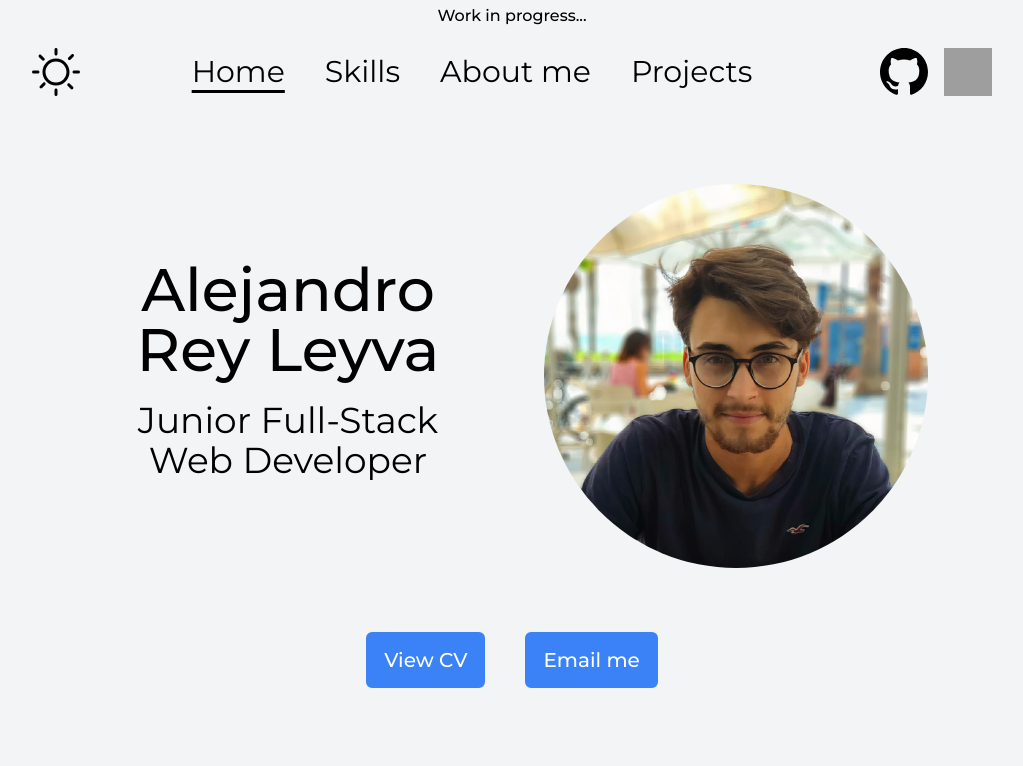
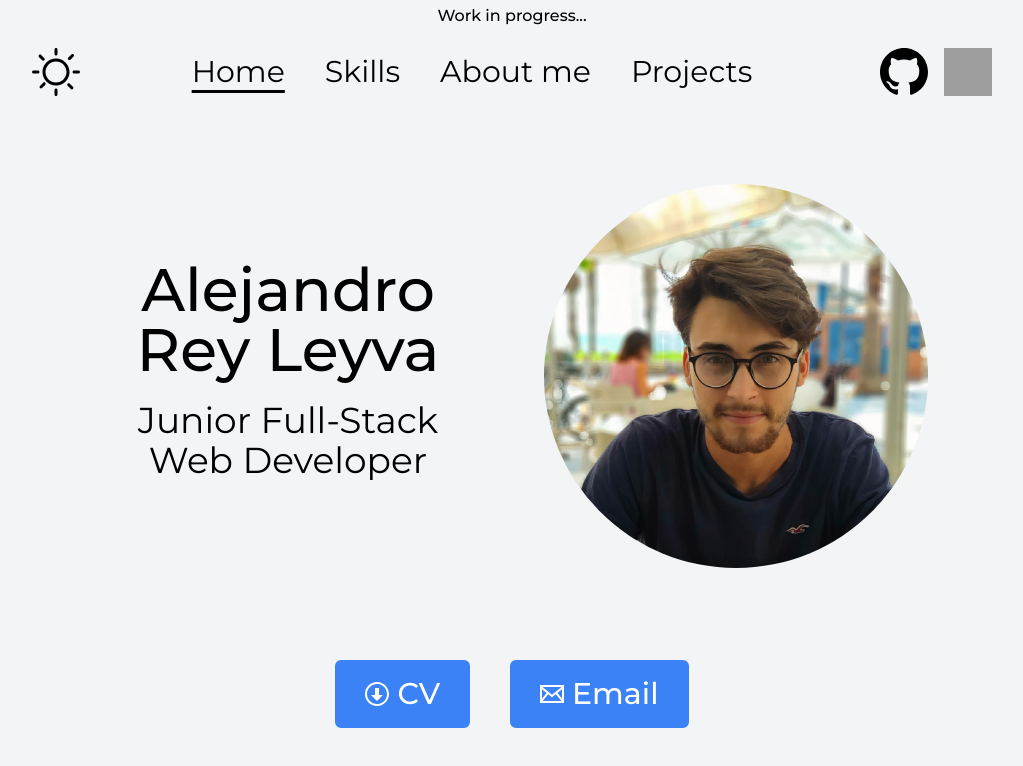
Before and after one commit to alereyleyva/alereyleyva.dev, a Next.js app: page / in a window 1280 px wide. Shown: the top 766 px of the page, without its empty margins (128-1151 px from the left). Built offline with nearby package versions, Linux system fonts and the light colour scheme; grey boxes are pictures that could not be loaded.

Commit message:
Email and Download SVG added to index button

```diff
--- /dev/null
+++ b/SVG/DownloadSVG.jsx
@@ -0,0 +1,15 @@
+import React from 'react';
+
+export default function DownloadSVG() {
+  return (
+    <svg
+      xmlns="http://www.w3.org/2000/svg"
+      width="24"
+      height="24"
+      viewBox="0 0 24 24"
+      className="svg"
+    >
+      <path d="M6 13h4v-7h4v7h4l-6 6-6-6zm16-1c0 5.514-4.486 10-10 10s-10-4.486-10-10 4.486-10 10-10 10 4.486 10 10zm2 0c0-6.627-5.373-12-12-12s-12 5.373-12 12 5.373 12 12 12 12-5.373 12-12z" />
+    </svg>
+  );
+}
--- /dev/null
+++ b/SVG/EmailSVG.jsx
@@ -0,0 +1,15 @@
+import React from 'react';
+
+export default function EmailSVG() {
+  return (
+    <svg
+      xmlns="http://www.w3.org/2000/svg"
+      width="24"
+      height="24"
+      viewBox="0 0 24 24"
+      className="svg"
+    >
+      <path d="M0 3v18h24v-18h-24zm6.623 7.929l-4.623 5.712v-9.458l4.623 3.746zm-4.141-5.929h19.035l-9.517 7.713-9.518-7.713zm5.694 7.188l3.824 3.099 3.83-3.104 5.612 6.817h-18.779l5.513-6.812zm9.208-1.264l4.616-3.741v9.348l-4.616-5.607z" />
+    </svg>
+  );
+}
--- a/pages/index.js
+++ b/pages/index.js
@@ -2,6 +2,8 @@ import React from 'react';
 import Image from 'next/image';
 import Button from '../components/Button';
 import socialLinks from '../data/socialLinks';
+import EmailSVG from '../SVG/EmailSVG';
+import DownloadSVG from '../SVG/DownloadSVG';
 
 export default function Home() {
   return (
@@ -20,9 +22,15 @@ export default function Home() {
           />
         </div>
       </div>
-      <div className="w-full flex justify-center items-center md:mt-10 mt-16">
-        <Button href={socialLinks.CV}>View CV</Button>
-        <Button href={socialLinks.email}>Email me</Button>
+      <div className="w-full flex sm:flex-col justify-center items-center lg:pt-10 pt-20 pb-12">
+        <Button href={socialLinks.CV}>
+          <DownloadSVG />
+          CV
+        </Button>
+        <Button href={socialLinks.email}>
+          <EmailSVG />
+          Email
+        </Button>
       </div>
       <p className="absolute top-1 left-0 text-center w-full font-medium">
         Work in progress...
--- a/styles/index.css
+++ b/styles/index.css
@@ -30,11 +30,15 @@ a {
 }
 
 .btn {
-  @apply mx-5 py-3 px-4 rounded-md border-2
-  bg-blue-500 text-white border-blue-500
-  hover:bg-gray-50 hover:text-black
-  font-medium text-xl text-center cursor-pointer;
+  @apply mx-5 my-3 lg:py-3 py-8 lg:px-6 px-7 rounded-md border-2 h-14
+  bg-blue-500 text-white border-blue-500 hover:bg-gray-50 hover:text-blue-500
+  font-medium lg:text-xl text-3xl text-center cursor-pointer
+  flex items-center justify-between;
   transition: all 0.4s ease;
+}
+
+.btn > svg {
+  @apply mr-2;
 }
 
 .app-container {
@@ -120,7 +124,3 @@ a {
 .svg-next {
   @apply h-32;
 }
-
-.svg-next {
-  @apply h-32;
-}
```
